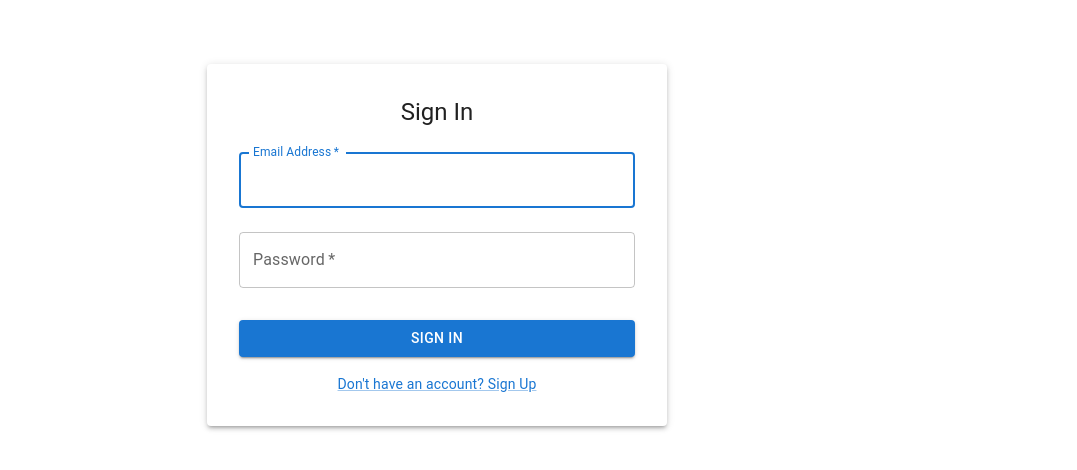
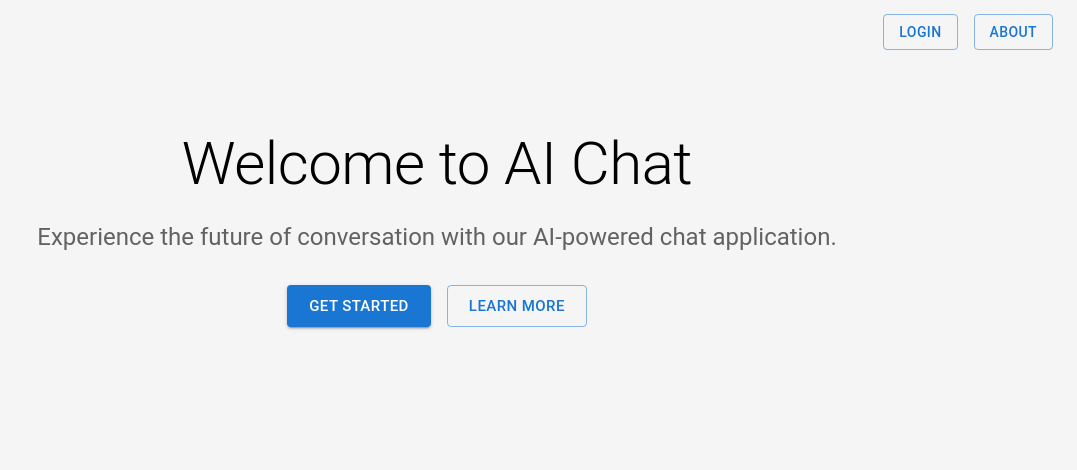
Before and after one commit to khrizmp/smart_finder, a React (Create React App) app: page / in a window 1280 px wide. Before the commit this address led to /login. Shown: the top 470 px of the page, without its empty margins (203-1280 px from the left). Built offline with nearby package versions, Linux system fonts and the light colour scheme.

Commit message:
added home and about page, updated login page

```diff
--- a/src/App.js
+++ b/src/App.js
@@ -1,9 +1,12 @@
 import { BrowserRouter as Router, Routes, Route, Navigate } from 'react-router-dom';
+import Home from './components/Home';
+import About from './components/About';
 import Login from './components/Login';
 import Register from './components/Register';
 import Chat from './components/Chat';
 import './App.css';
 
+// 🔐 Private Route to protect Chat
 function PrivateRoute({ children }) {
   const token = localStorage.getItem('token');
   return token ? children : <Navigate to="/login" />;
@@ -13,8 +16,14 @@ function App() {
   return (
     <Router>
       <Routes>
+        {/* Public Routes */}
+        <Route path="/" element={<Home />} />
+        <Route path="/home" element={<Home />} />
+        <Route path="/about" element={<About />} />
         <Route path="/login" element={<Login />} />
         <Route path="/register" element={<Register />} />
+
+        {/* Private Route */}
         <Route
           path="/chat"
           element={
@@ -23,7 +32,9 @@ function App() {
             </PrivateRoute>
           }
         />
-        <Route path="/" element={<Navigate to="/login" />} />
+
+        {/* Catch-all Route to Redirect Unknown URLs */}
+        <Route path="*" element={<Navigate to="/" />} />
       </Routes>
     </Router>
   );
--- /dev/null
+++ b/src/components/About.js
@@ -0,0 +1,54 @@
+import React from 'react';
+import { Container, Typography, Box, Button, AppBar, Toolbar, Paper } from '@mui/material';
+import { useNavigate } from 'react-router-dom';
+
+function About() {
+  const navigate = useNavigate();
+
+  return (
+    <Box sx={{ minHeight: '100vh', backgroundColor: '#f5f5f5' }}>
+      {/* Top Navigation Bar */}
+      <AppBar position="static" color="transparent" elevation={0}>
+        <Toolbar sx={{ justifyContent: 'flex-end', gap: 2 }}>
+          <Button variant="outlined" onClick={() => navigate('/home')}>
+            Home
+          </Button>
+          <Button variant="outlined" onClick={() => navigate('/login')}>
+            Login
+          </Button>
+        </Toolbar>
+      </AppBar>
+
+      {/* Main Content */}
+      <Container maxWidth="md">
+        <Box sx={{ mt: 8 }}>
+          <Paper elevation={3} sx={{ p: 4 }}>
+            <Typography variant="h3" component="h1" gutterBottom>
+              About AI Chat
+            </Typography>
+            <Typography variant="body1" paragraph>
+              AI Chat is an innovative platform that leverages cutting-edge artificial intelligence
+              to provide meaningful and engaging conversations. Our application combines modern
+              technology with an intuitive user interface to deliver a seamless chat experience.
+            </Typography>
+            <Typography variant="body1" paragraph>
+              Whether you're looking to practice conversation skills, seek information, or simply
+              enjoy an intelligent discussion, our AI-powered chat system is here to help.
+            </Typography>
+            <Typography variant="h5" gutterBottom sx={{ mt: 4 }}>
+              Key Features
+            </Typography>
+            <Typography variant="body1" component="ul" sx={{ pl: 2 }}>
+              <li>Advanced AI conversation capabilities</li>
+              <li>Secure user authentication</li>
+              <li>Intuitive user interface</li>
+              <li>Responsive design for all devices</li>
+            </Typography>
+          </Paper>
+        </Box>
+      </Container>
+    </Box>
+  );
+}
+
+export default About;
--- /dev/null
+++ b/src/components/Home.js
@@ -0,0 +1,54 @@
+import React from 'react';
+import { Container, Typography, Box, Button, AppBar, Toolbar } from '@mui/material';
+import { useNavigate } from 'react-router-dom';
+
+function Home() {
+  const navigate = useNavigate();
+
+  return (
+    <Box sx={{ minHeight: '100vh', backgroundColor: '#f5f5f5' }}>
+      {/* Top Navigation Bar */}
+      <AppBar position="static" color="transparent" elevation={0}>
+        <Toolbar sx={{ justifyContent: 'flex-end', gap: 2 }}>
+          <Button variant="outlined" onClick={() => navigate('/login')}>
+            Login
+          </Button>
+          <Button variant="outlined" onClick={() => navigate('/about')}>
+            About
+          </Button>
+        </Toolbar>
+      </AppBar>
+
+      {/* Main Content */}
+      <Container maxWidth="md">
+        <Box sx={{ mt: 8, textAlign: 'center' }}>
+          <Typography variant="h2" component="h1" gutterBottom>
+            Welcome to AI Chat
+          </Typography>
+          <Typography variant="h5" color="text.secondary" paragraph>
+            Experience the future of conversation with our AI-powered chat application.
+          </Typography>
+          <Box sx={{ mt: 4 }}>
+            <Button
+              variant="contained"
+              size="large"
+              onClick={() => navigate('/login')}
+              sx={{ mr: 2 }}
+            >
+              Get Started
+            </Button>
+            <Button
+              variant="outlined"
+              size="large"
+              onClick={() => navigate('/about')}
+            >
+              Learn More
+            </Button>
+          </Box>
+        </Box>
+      </Container>
+    </Box>
+  );
+}
+
+export default Home;
--- a/src/components/Login.js
+++ b/src/components/Login.js
@@ -1,5 +1,5 @@
 import React, { useState } from 'react';
-import { Container, Paper, TextField, Button, Typography, Box, Alert, Link } from '@mui/material';
+import { Container, Paper, TextField, Button, Typography, Box, Alert, Link, AppBar, Toolbar } from '@mui/material';
 import { useNavigate } from 'react-router-dom';
 import { verifyUser } from '../services/database';
 
@@ -63,77 +63,63 @@ function Login() {
   };
 
   return (
-    <Container component="main" maxWidth="xs">
-      <Box
-        sx={{
-          marginTop: 8,
-          display: 'flex',
-          flexDirection: 'column',
-          alignItems: 'center',
-        }}
-      >
-        <Paper elevation={3} sx={{ padding: 4, width: '100%' }}>
-          <Typography component="h1" variant="h5" align="center" gutterBottom>
+    <Box sx={{ minHeight: '100vh', backgroundColor: '#f5f5f5' }}>
+      {/* 🌐 Top Navigation Bar */}
+      <AppBar position="static" color="transparent" elevation={0} sx={{ display: 'flex', alignItems: 'flex-end' }}>
+        <Toolbar sx={{ justifyContent: 'flex-end', gap: 2 }}>
+          <Button variant="outlined" onClick={() => navigate('/home')}>
+            Home
+          </Button>
+          <Button variant="outlined" onClick={() => navigate('/about')}>
+            About
+          </Button>
+        </Toolbar>
+      </AppBar>
+
+      {/* 🗂️ Login Form */}
+      <Container maxWidth="xs">
+        <Box sx={{ mt: 8, display: 'flex', flexDirection: 'column', alignItems: 'center' }}>
+          <Paper elevation={3} sx={{ p: 4, width: '100%' }}>
+            <Typography variant="h5" align="center" gutterBottom>
               Sign In
             </Typography>
 
-          {error && (
-            <Alert severity="error" sx={{ mb: 2 }}>
-              {error}
-            </Alert>
-          )}
+            {error && <Alert severity="error" sx={{ mb: 2 }}>{error}</Alert>}
 
             <form onSubmit={handleSubmit}>
               <TextField
+                fullWidth
+                label="Email"
+                name="email"
+                value={formData.email}
+                onChange={handleChange}
                 margin="normal"
                 required
-              fullWidth
-              id="email"
-              label="Email Address"
-              name="email"
-              autoComplete="email"
-              autoFocus
-              value={formData.email}
-              onChange={handleChange}
-              error={error && error.includes('email')}
               />
               <TextField
+                fullWidth
+                label="Password"
+                name="password"
+                type="password"
+                value={formData.password}
+                onChange={handleChange}
                 margin="normal"
                 required
-              fullWidth
-              name="password"
-              label="Password"
-              type="password"
-              id="password"
-              autoComplete="current-password"
-              value={formData.password}
-              onChange={handleChange}
-              error={error && error.includes('Password')}
               />
-            <Button
-              type="submit"
-              fullWidth
-              variant="contained"
-              sx={{ mt: 3, mb: 2 }}
-            >
+              <Button type="submit" fullWidth variant="contained" sx={{ mt: 2 }}>
                 Sign In
               </Button>
-            <Box sx={{ textAlign: 'center' }}>
-              <Link
-                href="#"
-                variant="body2"
-                onClick={(e) => {
-                  e.preventDefault();
-                  navigate('/register');
-                }}
-              >
-                {"Don't have an account? Sign Up"}
+            </form>
+
+            <Box sx={{ textAlign: 'center', mt: 2 }}>
+              <Link href="#" onClick={() => navigate('/register')}>
+                Don't have an account? Sign Up
               </Link>
             </Box>
-          </form>
           </Paper>
         </Box>
       </Container>
+    </Box>
   );
 }
 
```
Lines whose indentation alone changed are shown as unchanged.
